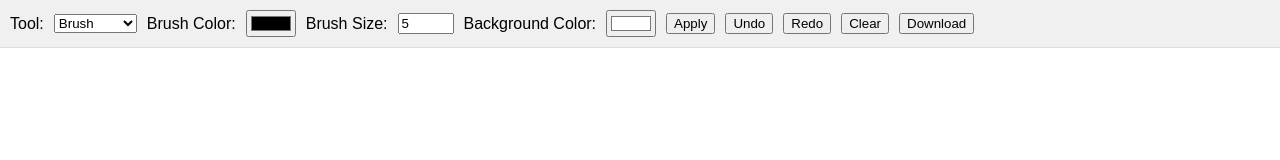
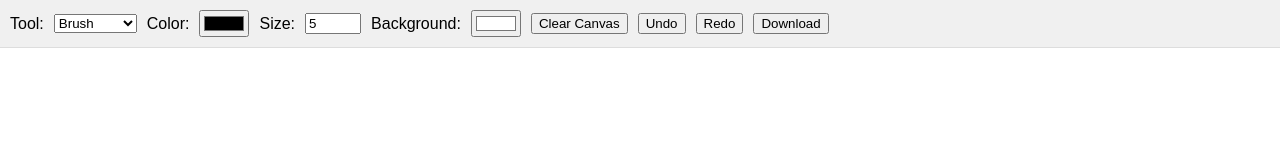
Before and after one commit to TWS-Python/SimpliDraw, a plain HTML site: page index.html in a window 1280 px wide. Drawn offline with Linux system fonts and the light colour scheme.

Commit message:
Update index.html

```diff
--- a/index.html
+++ b/index.html
@@ -11,25 +11,24 @@
     <label for="tool">Tool:</label>
     <select id="tool">
       <option value="brush">Brush</option>
+      <option value="eraser">Eraser</option>
       <option value="line">Line</option>
       <option value="rectangle">Rectangle</option>
       <option value="circle">Circle</option>
-      <option value="eraser">Eraser</option>
     </select>
 
-    <label for="brushColor">Brush Color:</label>
+    <label for="brushColor">Color:</label>
     <input type="color" id="brushColor" value="#000000">
 
-    <label for="brushSize">Brush Size:</label>
+    <label for="brushSize">Size:</label>
     <input type="number" id="brushSize" value="5" min="1" max="50">
 
-    <label for="backgroundColor">Background Color:</label>
+    <label for="backgroundColor">Background:</label>
     <input type="color" id="backgroundColor" value="#ffffff">
-    <button id="applyBackground">Apply</button>
 
+    <button id="clearCanvas">Clear Canvas</button>
     <button id="undo">Undo</button>
     <button id="redo">Redo</button>
-    <button id="clearCanvas">Clear</button>
     <button id="downloadCanvas">Download</button>
   </div>
   <canvas id="drawingCanvas"></canvas>
```
